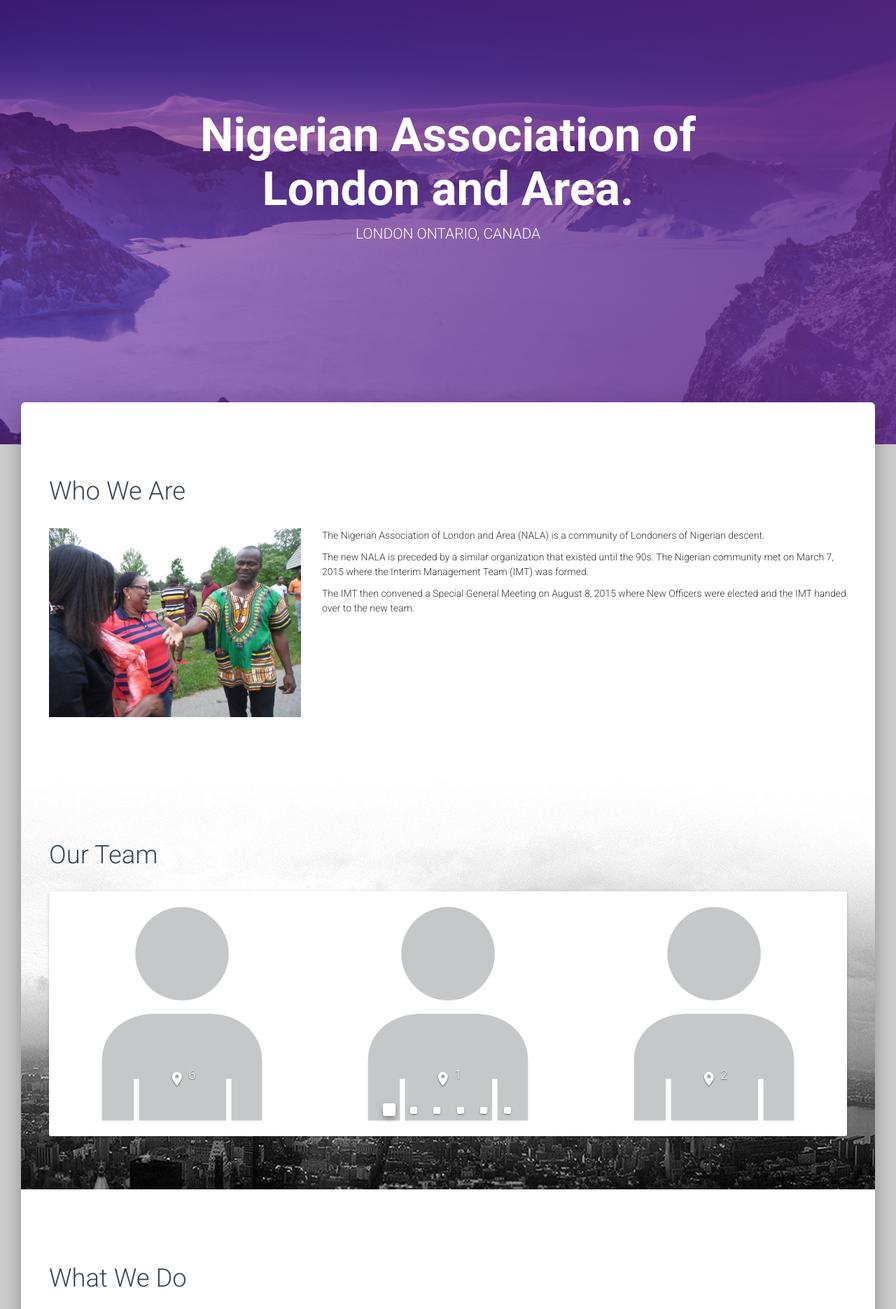
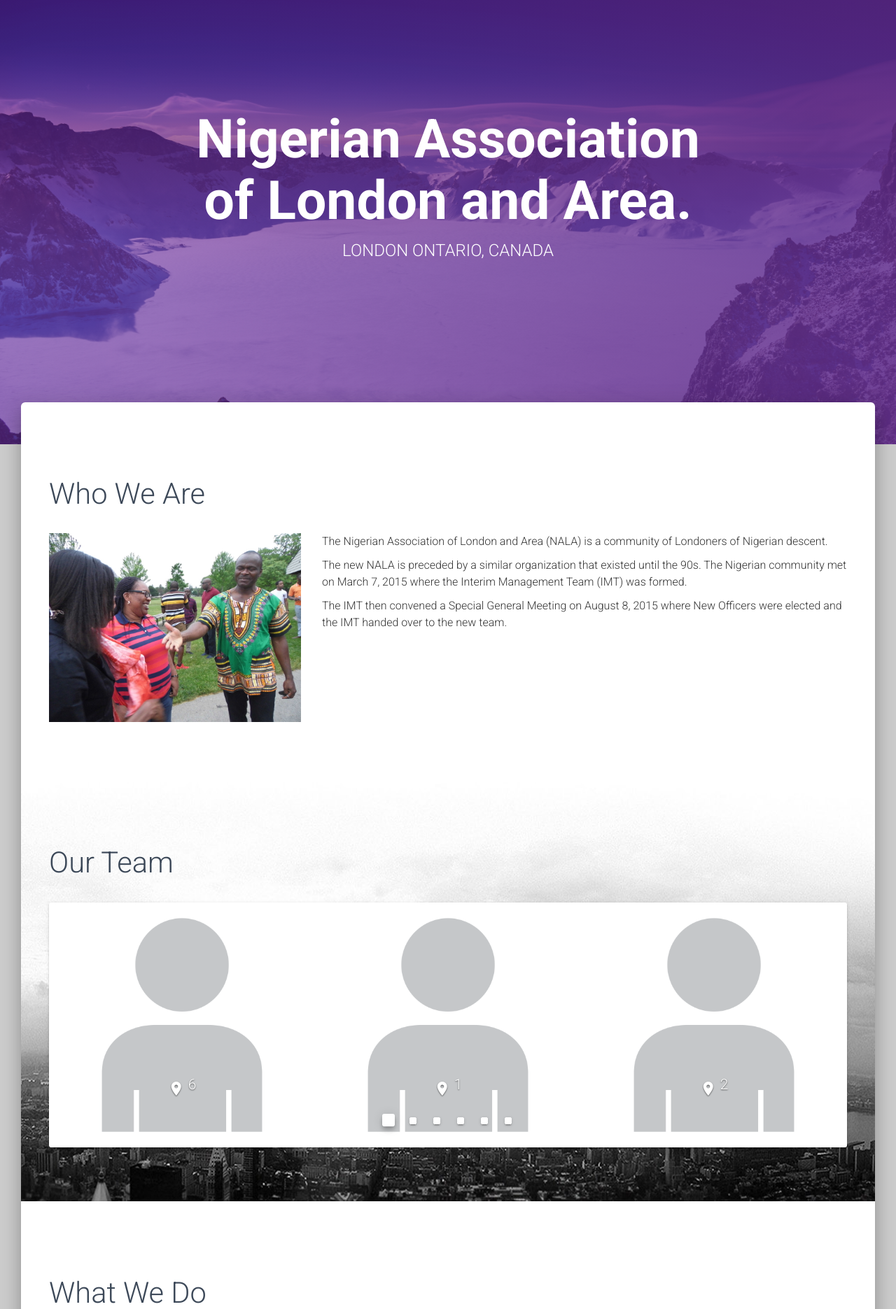
Before and after one commit to Developers-Foundation/nigerian-association, a PHP site: page /index.php in a window 1280 px wide. Shown: the part 85-1956 px from the top of the page at 70% size. Run offline with PHP 8.4, Linux system fonts and the light colour scheme; some libraries are stand-ins or nearby versions.

Commit message:
Minor fixes

```diff
--- a/public_html/assets/css/material-kit.css
+++ b/public_html/assets/css/material-kit.css
@@ -3,6 +3,7 @@
 /* Shadows (from mdl http://www.getmdl.io/) */
 body {
     background-color: #CCCCCC;
+    font-size: 16px;
 }
 
 body.inverse {
```
